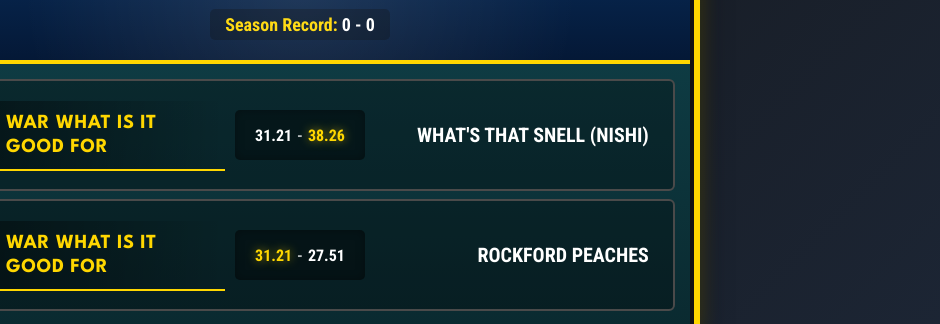
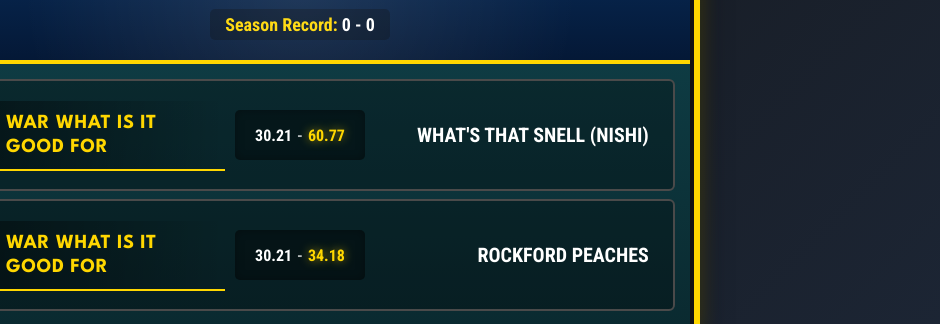
Before and after one commit to wwiigf/fantasy-baseball-scoreboard, a plain HTML site: page index.html in a window 1280 px wide. Shown: the part 118-442 px from the top of the page, 340-1280 px from the left. Drawn offline with Linux system fonts and the light colour scheme.

Commit message:
Update index.html

```diff
--- a/index.html
+++ b/index.html
@@ -305,21 +305,21 @@
             {
                 team1: {
                     name: "WAR What Is It Good For",
-                    score: 31.21
+                    score: 30.21
                 },
                 team2: {
                     name: "What's that Snell (Nishi)",
-                    score: 38.26
+                    score: 60.77
                 }
             },
             {
                 team1: {
                     name: "WAR What Is It Good For",
-                    score: 31.21
+                    score: 30.21
                 },
                 team2: {
                     name: "Rockford Peaches",
-                    score: 27.51
+                    score: 34.18
                 }
             }
         ];
```
